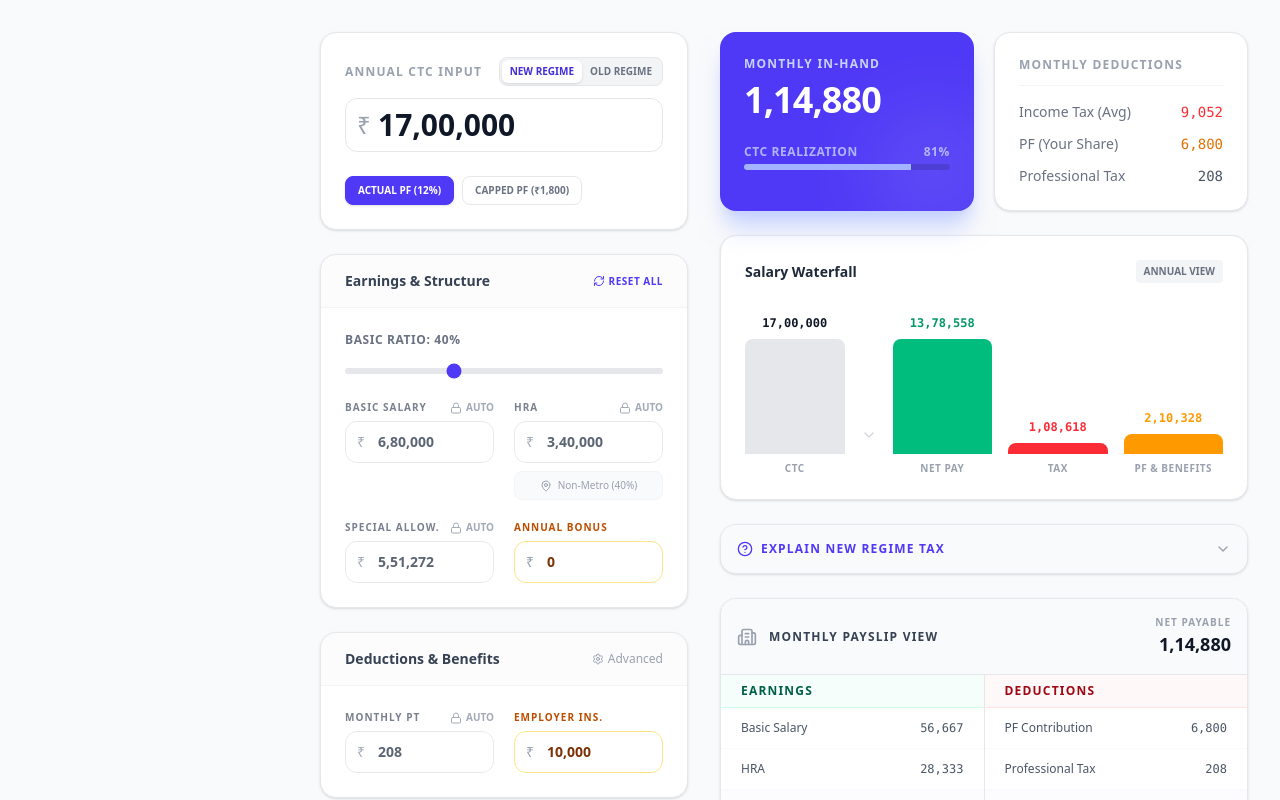
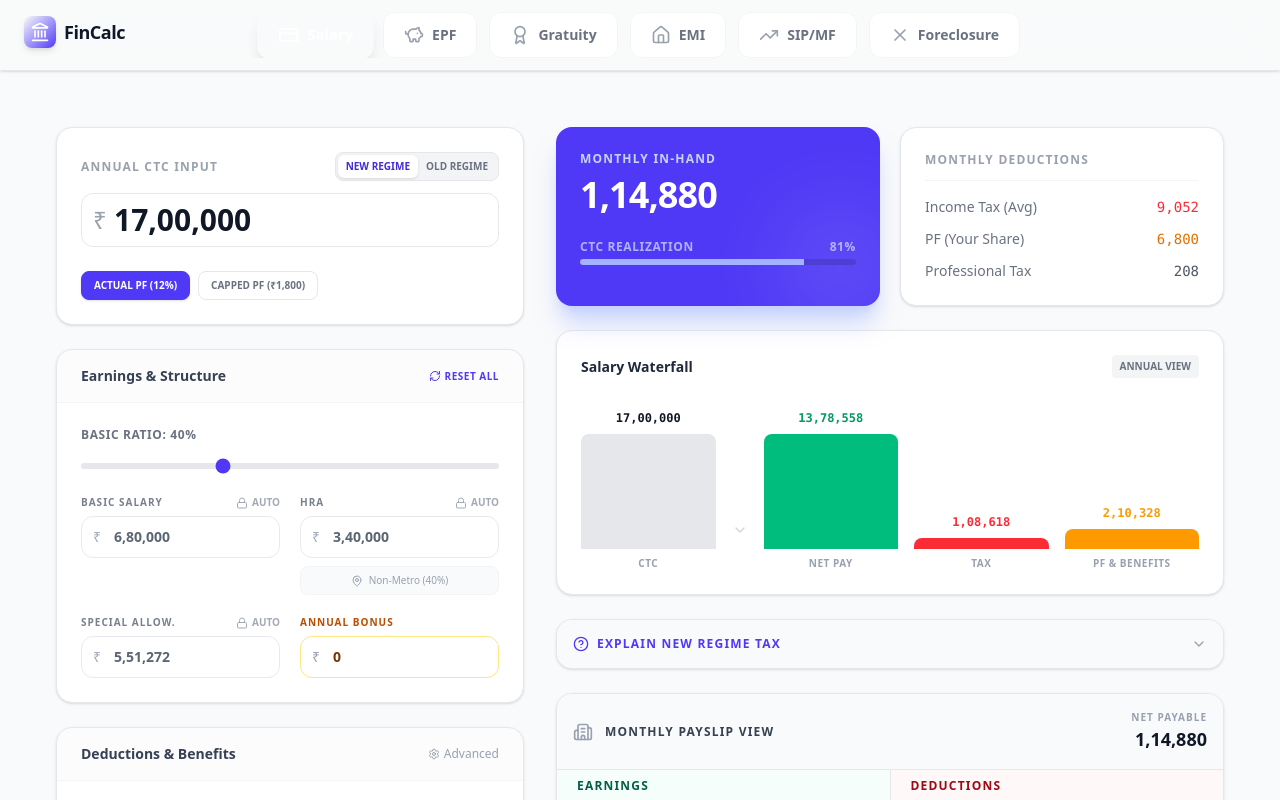
Before and after one commit to udhayadpr-stack/finance-calculators, a React (Vite) app: page / in a window 1280 px wide. Shown: the top 800 px of the page. Built offline with nearby package versions, Linux system fonts and the light colour scheme.

Commit message:
feat: Introduce core finance calculator application with routing and navigation, and update GitHub and Vercel deployment guides.

```diff
--- a/src/App.jsx
+++ b/src/App.jsx
@@ -5,11 +5,9 @@ import {
   PiggyBank,
   TrendingUp,
   Home,
-  Menu,
   X,
   Award
 } from 'lucide-react';
-import { useState } from 'react';
 import clsx from 'clsx';
 
 import InHandSalaryCalculator from './components/calculators/InHandSalary';
@@ -20,93 +18,59 @@ import ForeclosureCalculator from './components/calculators/ForeclosureCalculato
 import GratuityCalculator from './components/calculators/GratuityCalculator';
 
 
-function NavItem({ to, icon: Icon, label, active }) {
+function NavTab({ to, icon: Icon, label, active }) {
   return (
     <Link
       to={to}
       className={clsx(
-        "flex items-center gap-3 px-4 py-3 rounded-xl transition-all duration-200 group",
+        "flex flex-col md:flex-row items-center justify-center md:gap-2 px-3 py-2 md:px-5 md:py-3 rounded-xl transition-all duration-200 min-w-[80px] md:min-w-0 flex-shrink-0",
         active
-          ? "bg-primary text-white shadow-md shadow-primary/30"
-          : "text-gray-500 hover:bg-gray-100 hover:text-gray-900"
+          ? "bg-primary text-white shadow-lg shadow-primary/30 scale-105"
+          : "text-gray-500 hover:bg-gray-100 hover:text-gray-900 bg-white border border-gray-100"
       )}
     >
-      <Icon className={clsx("w-5 h-5", active ? "text-white" : "text-gray-400 group-hover:text-gray-600")} />
-      <span className="font-semibold text-sm">{label}</span>
-      {active && <div className="ml-auto w-1.5 h-1.5 rounded-full bg-white/50" />}
+      <Icon className={clsx("w-6 h-6 md:w-5 md:h-5 mb-1 md:mb-0", active ? "text-white" : "text-gray-400")} />
+      <span className="text-[10px] md:text-sm font-bold text-center leading-tight">{label}</span>
     </Link>
   );
 }
 
-function Sidebar({ mobileOpen, setMobileOpen }) {
+function TopNav() {
   const location = useLocation();
   const path = location.pathname;
 
   return (
-    <>
-      {/* Mobile Backdrop */}
-      {mobileOpen && (
-        <div
-          className="fixed inset-0 bg-black/20 backdrop-blur-sm z-40 lg:hidden"
-          onClick={() => setMobileOpen(false)}
-        />
-      )}
+    <div className="sticky top-0 z-50 bg-gray-50/80 backdrop-blur-xl border-b border-gray-200 shadow-sm">
+      <div className="max-w-7xl mx-auto px-4 py-3">
+        {/* Header Logo */}
+        <div className="flex items-center gap-2 mb-4 md:mb-0 md:absolute md:left-6 md:top-4">
+          <div className="w-8 h-8 bg-gradient-to-br from-primary to-indigo-600 rounded-lg flex items-center justify-center text-white shadow-md">
+            <Landmark className="w-5 h-5" />
+          </div>
+          <span className="font-bold text-lg text-gray-900 tracking-tight">FinCalc</span>
+        </div>
 
-      {/* Sidebar Container */}
-      <aside className={clsx(
-        "fixed lg:static inset-y-0 left-0 z-50 w-72 bg-white/80 backdrop-blur-xl border-r border-gray-100 shadow-2xl lg:shadow-none transition-transform duration-300 ease-in-out lg:transform-none flex flex-col",
-        mobileOpen ? "translate-x-0" : "-translate-x-full"
-      )}>
-        <div className="p-6">
-          <div className="flex items-center gap-3 text-primary font-bold text-xl tracking-tight">
-            <div className="w-10 h-10 bg-gradient-to-br from-primary to-indigo-600 rounded-xl flex items-center justify-center text-white shadow-lg shadow-indigo-200">
-              <Landmark className="w-6 h-6" />
-            </div>
-            FinCalc
+        {/* Scrollable Tabs */}
+        <div className="flex md:justify-center overflow-x-auto pb-2 md:pb-0 gap-3 hide-scrollbar -mx-4 px-4 md:mx-0">
+          <NavTab to="/" icon={CreditCard} label="Salary" active={path === '/'} />
+          <NavTab to="/pf" icon={PiggyBank} label="EPF" active={path === '/pf'} />
+          <NavTab to="/gratuity" icon={Award} label="Gratuity" active={path === '/gratuity'} />
+          <NavTab to="/emi" icon={Home} label="EMI" active={path === '/emi'} />
+          <NavTab to="/mf" icon={TrendingUp} label="SIP/MF" active={path === '/mf'} />
+          <NavTab to="/foreclosure" icon={X} label="Foreclosure" active={path === '/foreclosure'} />
         </div>
       </div>
-
-        <nav className="flex-1 px-4 space-y-2 py-4 overflow-y-auto">
-          <div className="px-4 pb-2 text-[10px] font-bold text-gray-400 uppercase tracking-widest">Calculators</div>
-          <NavItem to="/" icon={CreditCard} label="Salary Architect" active={path === '/'} />
-          <NavItem to="/pf" icon={PiggyBank} label="EPF Calculator" active={path === '/pf'} />
-          <NavItem to="/gratuity" icon={Award} label="Gratuity" active={path === '/gratuity'} />
-          <NavItem to="/emi" icon={Home} label="EMI Calculator" active={path === '/emi'} />
-          <NavItem to="/mf" icon={TrendingUp} label="Mutual Funds" active={path === '/mf'} />
-          <NavItem to="/foreclosure" icon={X} label="Foreclosure" active={path === '/foreclosure'} />
-        </nav>
-
-        <div className="p-4 border-t border-gray-100">
-          <div className="bg-gradient-to-br from-gray-900 to-gray-800 rounded-2xl p-4 text-white p-5 relative overflow-hidden group">
-            <div className="relative z-10">
-              <div className="text-xs font-bold text-gray-400 mb-1">PRO TIP</div>
-              <p className="text-sm font-medium leading-relaxed opacity-90">Save up to ₹46,800 in taxes using NPS Tier 1.</p>
     </div>
-            <div className="absolute right-0 bottom-0 w-24 h-24 bg-white/10 rounded-full blur-2xl group-hover:scale-150 transition-transform"></div>
-          </div>
-        </div>
-      </aside>
-    </>
   );
 }
 
 function App() {
-  const [mobileOpen, setMobileOpen] = useState(false);
-
   return (
     <Router>
-      <div className="min-h-screen bg-gray-50 flex font-sans">
-        <Sidebar mobileOpen={mobileOpen} setMobileOpen={setMobileOpen} />
+      <div className="min-h-screen bg-gray-50 font-sans flex flex-col">
+        <TopNav />
 
-        <div className="flex-1 flex flex-col min-w-0">
-          <header className="lg:hidden bg-white/80 backdrop-blur-md border-b border-gray-100 flex items-center justify-between px-4 h-16 sticky top-0 z-30">
-            <div className="font-bold text-lg text-gray-900">FinCalc</div>
-            <button onClick={() => setMobileOpen(true)} className="p-2 text-gray-500 rounded-lg hover:bg-gray-100">
-              <Menu className="w-6 h-6" />
-            </button>
-          </header>
-
-          <main className="flex-1 overflow-y-auto overflow-x-hidden">
+        <main className="flex-1 w-full max-w-7xl mx-auto p-4 md:p-6 pb-20">
           <Routes>
             <Route path="/" element={<InHandSalaryCalculator />} />
             <Route path="/pf" element={<PFCalculator />} />
@@ -117,7 +81,6 @@ function App() {
           </Routes>
         </main>
       </div>
-      </div>
     </Router>
   );
 }
```
Also changed, not shown: 2 other files (tests, documents, lock files or other folders). Lines whose indentation alone changed are shown as unchanged.
